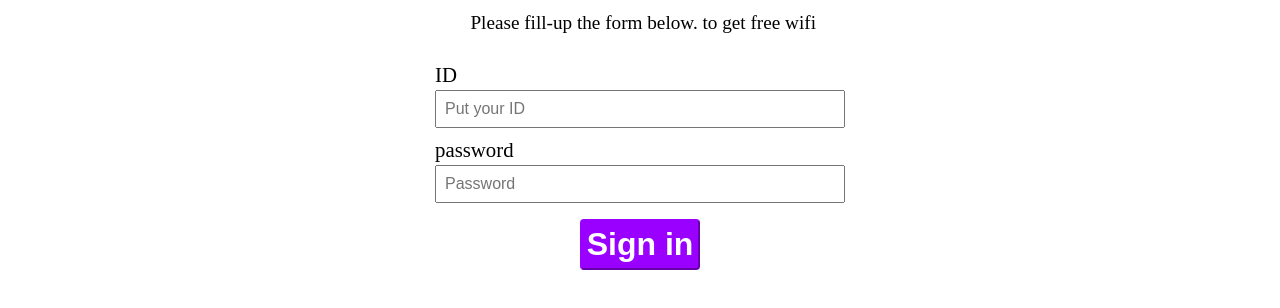
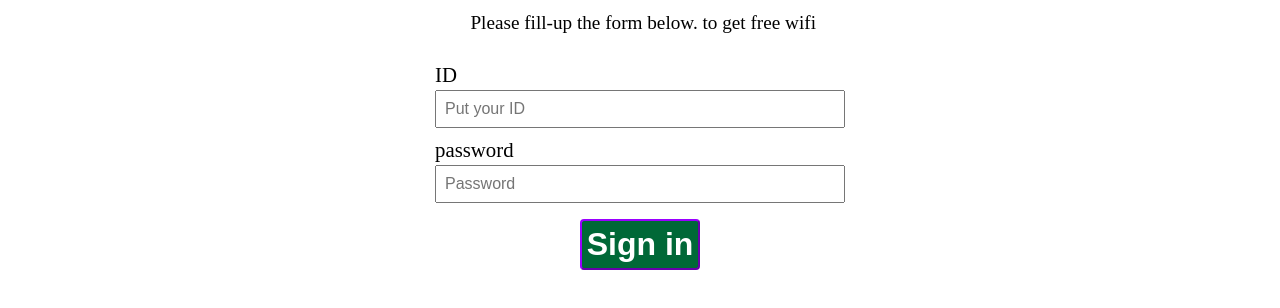
Before and after one commit to Hamad6909/QuishingDemo, a website: page src/index.html in a window 1280 px wide. Shown: the part 64-372 px from the top of the page. Drawn offline with Linux system fonts and the light colour scheme.

Commit message:
Update index.css

```diff
--- a/src/index.css
+++ b/src/index.css
@@ -47,7 +47,7 @@ button {
     padding: 5px;
     border-radius: 4px;
     border-color: #9a00ff;
-    background-color: #9a00ff;
+    background-color: #006837;
     color: #FFFFFF;
     font-weight: 600;
     font-size: 2rem;
```
